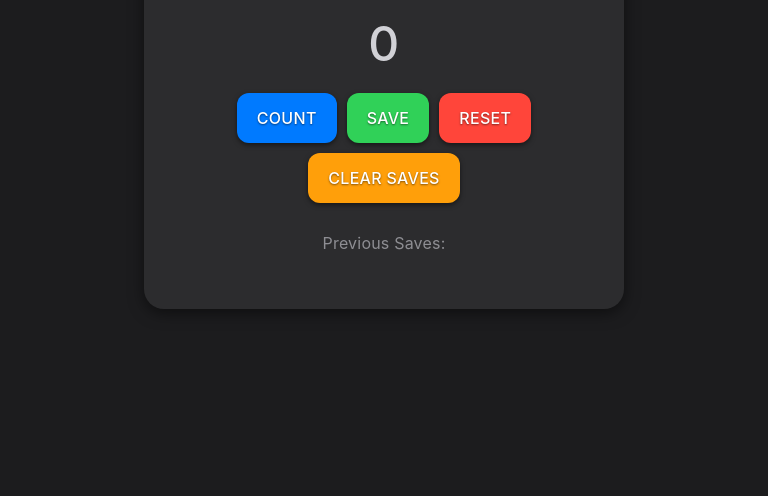
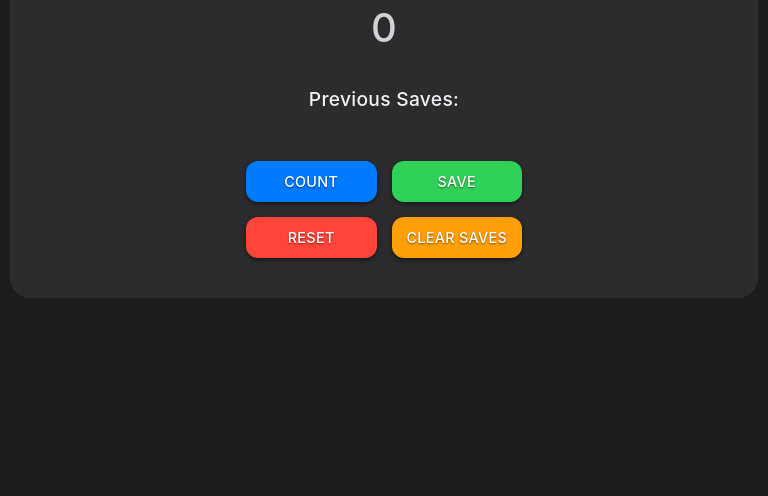
Before and after one commit to iagoiagodev/Counter-App, a plain HTML site: page index.html in a window 768 px wide. Shown: the part 304-800 px from the top of the page. Drawn offline with Linux system fonts and the light colour scheme.

Commit message:
UI Update 1.02

```diff
--- a/index.css
+++ b/index.css
@@ -9,41 +9,43 @@ body {
   display: flex;
   justify-content: center;
   align-items: center;
+  padding: 0 10px; /* Adicionado para evitar cortes em telas menores */
 }
 
 .container {
   background: #2c2c2e; /* Fundo levemente mais claro */
-  padding: 40px;
-  border-radius: 20px;
-  box-shadow: 0 4px 15px rgba(0, 0, 0, 0.5);
+  padding: 40px 30px; /* Ajusta o padding para uma proporção mais equilibrada */
+  gap: 20px; /* Adiciona espaçamento uniforme entre os elementos */
   display: flex;
   flex-direction: column;
+  justify-content: space-between; /* Distribui os elementos de forma mais harmoniosa */
   align-items: center;
-  width: 90%;
-  max-width: 400px;
+  width: 100%; /* Ajusta para ocupar toda a largura em telas menores */
+  max-width: 600px; /* Aumenta a largura máxima para desktops */
+  box-sizing: border-box; /* Garante que padding seja incluído no tamanho total */
+  border-radius: 20px; /* Arredonda as bordas do "quadrado" */
 }
 
 h1 {
-  font-size: 2rem;
-  margin-bottom: 10px;
+  font-size: 2.2rem; /* Aumenta levemente o tamanho do título */
+  margin-bottom: 10px; /* Ajusta o espaçamento abaixo do título */
   color: #f2f2f7; /* Texto "Counter" branco suave */
   font-weight: 600; /* Peso mais forte para o título */
   letter-spacing: 0.5px; /* Espaçamento sutil entre letras */
 }
 
 h2 {
-  font-size: 3rem;
-  margin: 20px 0;
+  font-size: 3.5rem; /* Aumenta levemente o tamanho do valor */
+  margin: 5px 0; /* Reduz o espaçamento acima e abaixo do valor */
   color: #d1d1d6; /* Valor "0" cinza claro */
   font-weight: 500; /* Peso médio para o valor */
   letter-spacing: 0.3px; /* Espaçamento sutil entre letras */
 }
 
 .buttons {
-  display: flex;
-  flex-wrap: wrap;
-  justify-content: center;
-  gap: 10px;
+  display: grid; /* Altera para grid layout */
+  grid-template-columns: 1fr; /* Botões empilhados por padrão */
+  gap: 20px; /* Aumenta o espaçamento entre os botões */
   margin-bottom: 20px;
 }
 
@@ -61,6 +63,8 @@ button {
     Roboto, Oxygen, Ubuntu, Cantarell, 'Open Sans', 'Helvetica Neue', sans-serif; /* Aplicando a fonte aos botões */
   letter-spacing: 0.3px; /* Espaçamento sutil entre letras */
   text-shadow: 0 1px 2px rgba(0, 0, 0, 0.5); /* Sombra leve para melhorar a visibilidade do texto */
+  width: 100%; /* Botões ocupam toda a largura em telas menores */
+  max-width: 200px; /* Limita a largura dos botões em desktops */
 }
 
 button:hover {
@@ -105,10 +109,51 @@ button:hover {
 }
 
 p {
-  font-size: 1rem;
-  color: #8e8e93; /* Texto "Previous Saves" cinza médio */
-  margin-top: 10px;
+  font-size: 1.2rem; /* Aumenta o tamanho do texto "Previous Saves" */
+  color: #f2f2f7; /* Torna o texto mais branco */
+  margin-top: 10px; /* Ajusta o espaçamento entre o contador e "Previous Saves" */
+  margin-bottom: 30px; /* Aumenta o espaçamento antes dos botões */
   text-align: center;
-  font-weight: 400; /* Peso regular para o texto */
-  letter-spacing: 0.2px; /* Espaçamento sutil entre letras */
+  font-weight: 500; /* Torna o texto um pouco mais forte */
+  letter-spacing: 0.3px; /* Ajusta o espaçamento entre letras */
 }
+
+/* Adicionando media queries para telas menores */
+@media (max-width: 768px) {
+  h1 {
+    font-size: 1.8rem; /* Reduz o tamanho do título */
+  }
+
+  h2 {
+    font-size: 2.5rem; /* Reduz o tamanho do valor */
+  }
+
+  button {
+    padding: 12px 15px; /* Ajusta o padding dos botões */
+    font-size: 0.9rem; /* Reduz o tamanho do texto dos botões */
+  }
+
+  .container {
+    padding: 20px; /* Ajusta o padding da caixa principal */
+    max-width: 100%; /* Ajusta para ocupar toda a largura em telas menores */
+  }
+
+  .buttons {
+    flex-direction: column; /* Empilha os botões em telas menores */
+    gap: 10px; /* Reduz o espaçamento entre botões */
+  }
+
+  button {
+    max-width: 100%; /* Botões ocupam toda a largura em telas menores */
+  }
+}
+
+@media (min-width: 768px) {
+  .buttons {
+    grid-template-columns: repeat(
+      2,
+      1fr
+    ); /* Organiza os botões em 2 colunas no desktop */
+    gap: 15px; /* Aumenta o espaçamento entre os botões */
+  }
+}
--- a/index.html
+++ b/index.html
@@ -6,13 +6,13 @@
     <div class="container">
       <h1>Counter</h1>
       <h2 id="count-el">0</h2>
+      <p id="save-el">Previous Saves:</p>
       <div class="buttons">
         <button id="increment-btn" onclick="increment()">COUNT</button>
         <button id="save-btn" onclick="save()">SAVE</button>
         <button id="reset-btn" onclick="reset()">RESET</button>
         <button id="clear-save-btn" onclick="clearSaves()">CLEAR SAVES</button>
       </div>
-      <p id="save-el">Previous Saves:</p>
     </div>
     <script src="index.js"></script>
   </body>
```
